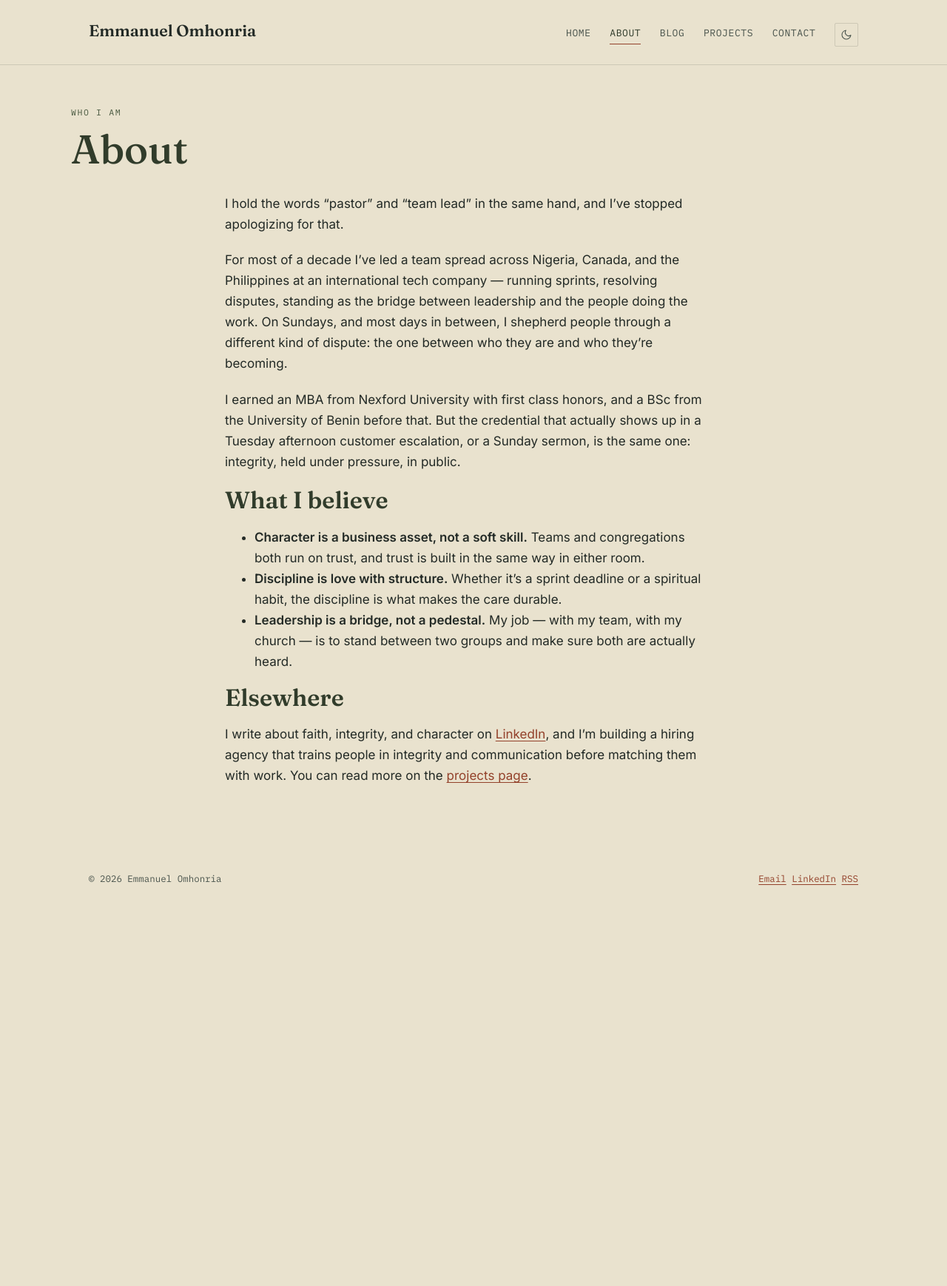
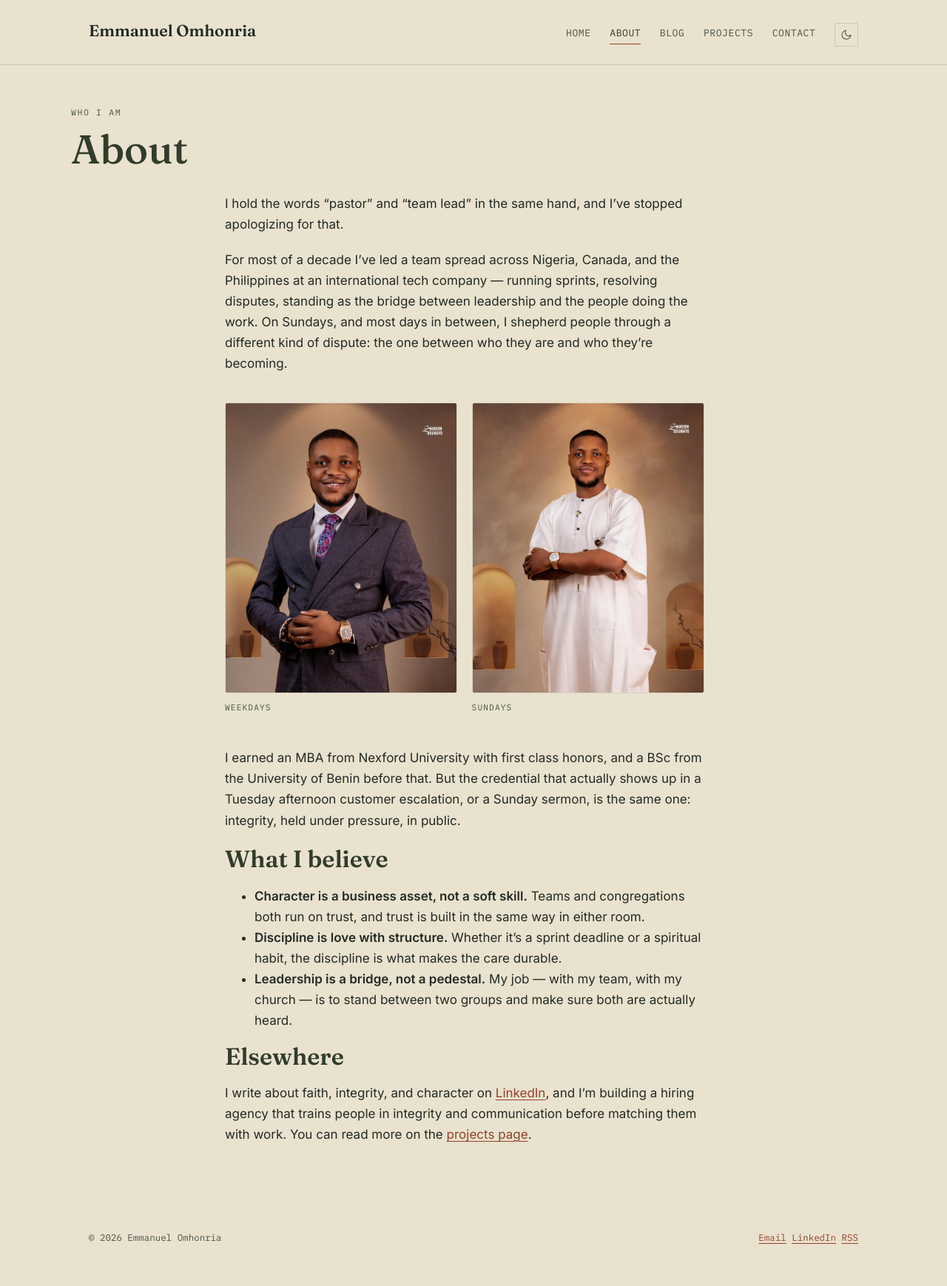
Before and after one commit to emmanuelomhonria/Emmanuelomhonria.github.io, a Jekyll site: the page built from about.md, in a window 1280 px wide. Shown: the whole page at 74% size. Built offline with Jekyll 4.4.1, drawn with Linux system fonts in a browser that asks for light colours; before the commit the page ends 1254 px from its top, so only the background shows below that.

Commit message:
add photos

```diff
--- a/about.md
+++ b/about.md
@@ -14,6 +14,21 @@ resolving disputes, standing as the bridge between leadership and the
 people doing the work. On Sundays, and most days in between, I shepherd
 people through a different kind of dispute: the one between who they
 are and who they're becoming.
+
+<div class="portrait-pair">
+  <figure>
+    <img src="{{ '/assets/psalmistenglish.jpeg' | relative_url }}"
+         alt="Emmanuel Omhonria in a charcoal double-breasted suit and patterned tie, hands clasped, against a warm studio backdrop."
+         width="1614" height="2560" loading="lazy" decoding="async">
+    <figcaption>Weekdays</figcaption>
+  </figure>
+  <figure>
+    <img src="{{ '/assets/psalmistnative.jpeg' | relative_url }}"
+         alt="Emmanuel Omhonria in white Nigerian traditional dress, arms folded, against the same warm studio backdrop."
+         width="1533" height="2560" loading="lazy" decoding="async">
+    <figcaption>Sundays</figcaption>
+  </figure>
+</div>
 
 I earned an MBA from Nexford University with first class honors, and a
 BSc from the University of Benin before that. But the credential that
--- a/assets/css/style.css
+++ b/assets/css/style.css
@@ -329,6 +329,38 @@ p { margin: 0 0 1.2em; }
   margin-bottom: 0.7em;
 }
 
+/* ---------- Portrait pair (about page) ----------
+   Two studio portraits side by side — the same "two rooms" idea the
+   throughline motif carries on the home page. Both are cropped to one
+   shared ratio so they line up; without that they differ just enough
+   (0.63 vs 0.60) to look misaligned. */
+.portrait-pair {
+  display: grid;
+  gap: 1.2rem;
+  grid-template-columns: repeat(auto-fit, minmax(13rem, 1fr));
+  margin: 2.4rem 0 2.8rem;
+}
+.portrait-pair figure { margin: 0; }
+.portrait-pair img {
+  width: 100%;
+  height: auto;
+  aspect-ratio: 4 / 5;
+  object-fit: cover;
+  /* Faces sit high in both frames — bias the crop upward. */
+  object-position: 50% 16%;
+  border: 1px solid var(--line);
+  border-radius: 3px;
+  background: var(--paper-3);
+}
+.portrait-pair figcaption {
+  margin-top: 0.65rem;
+  font-family: var(--font-mono);
+  font-size: 0.7rem;
+  letter-spacing: 0.1em;
+  text-transform: uppercase;
+  color: var(--moss);
+}
+
 /* ---------- Blog index ---------- */
 .post-list { margin-top: 1.6rem; }
 .post-item {
```
Also changed, not shown: assets/psalmistenglish.jpeg (added), assets/psalmistnative.jpeg (added).
